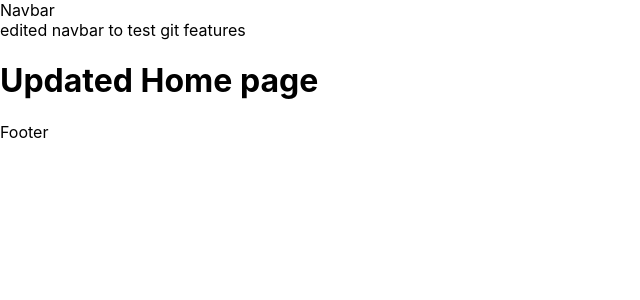
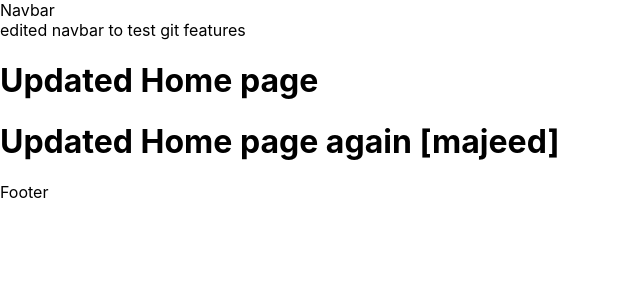
Before and after one commit to Majeed-hub/baitalArabFurniture, a React (Create React App) app: page / in a window 1280 px wide. Shown: the top 300 px of the page, without its empty margins (0-640 px from the left). Built offline with nearby package versions, Linux system fonts and the light colour scheme.

Commit message:
updated home page again [majeed]

```diff
--- a/src/pages/Home/Home.js
+++ b/src/pages/Home/Home.js
@@ -2,7 +2,12 @@ import React from 'react';
 import './Home.css';
 
 const Home = () => {
-  return <h1>Updated Home page</h1>;
+  return (
+    <>
+      <h1>Updated Home page</h1>
+      <h1>Updated Home page again [majeed]</h1>
+    </>
+  );
 };
 
 export default Home;
```
